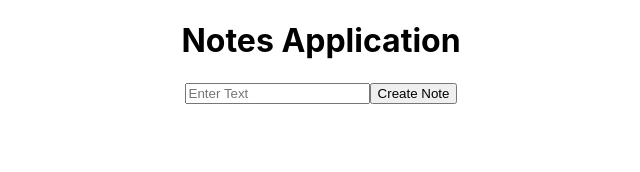
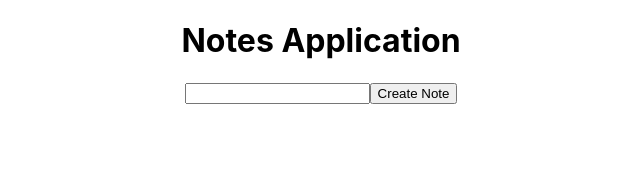
Before and after one commit to Vish-Mayer/notes-app-react, a React (Create React App) app: page / in a window 1280 px wide. Shown: the top 172 px of the page, without its empty margins (319-959 px from the left). Built offline with nearby package versions, Linux system fonts and the light colour scheme.

Commit message:
saving state for new note

```diff
--- a/src/App.js
+++ b/src/App.js
@@ -1,18 +1,43 @@
 import React, { Component } from 'react';
 import './App.css';
 class App extends Component {
+
+  constructor(props) {
+    super(props);
+    this.state={
+      items:[],
+      currentItem:{
+        text:' ',
+        key:' '
+      }
+    }
+  }
+
+  handleInput(e) {
+    this.setState({
+      currentItem:{
+        text: e.target.value,
+        key: Date.now()
+      }
+    })
+  }
+
+  addItem(e) {
+    e.preventDefault();
+    const newItem = this.state.currentItem
+    console.log(newItem)
+  }
 
   render() {
     return (
       <div className="App">
         <h1>Notes Application</h1>
-        <div id="input">
-          </div>
-        <header>
-          <input type="text" className="text-input" placeholder="Enter Text"/>
+        <form id= "new-note-form" onSubmit={this.addItem.bind(this)}>
+          <input type="text" className="text-input" placeholder="Enter Text"
+          value={this.state.currentItem.text}
+          onChange={this.handleInput.bind(this)}/>
           <button id="submit">Create Note</button>
-        </header>
-
+        </form>
       </div>
     );
   }
```
Also changed, not shown: 1 other file (tests, documents, lock files or other folders).
